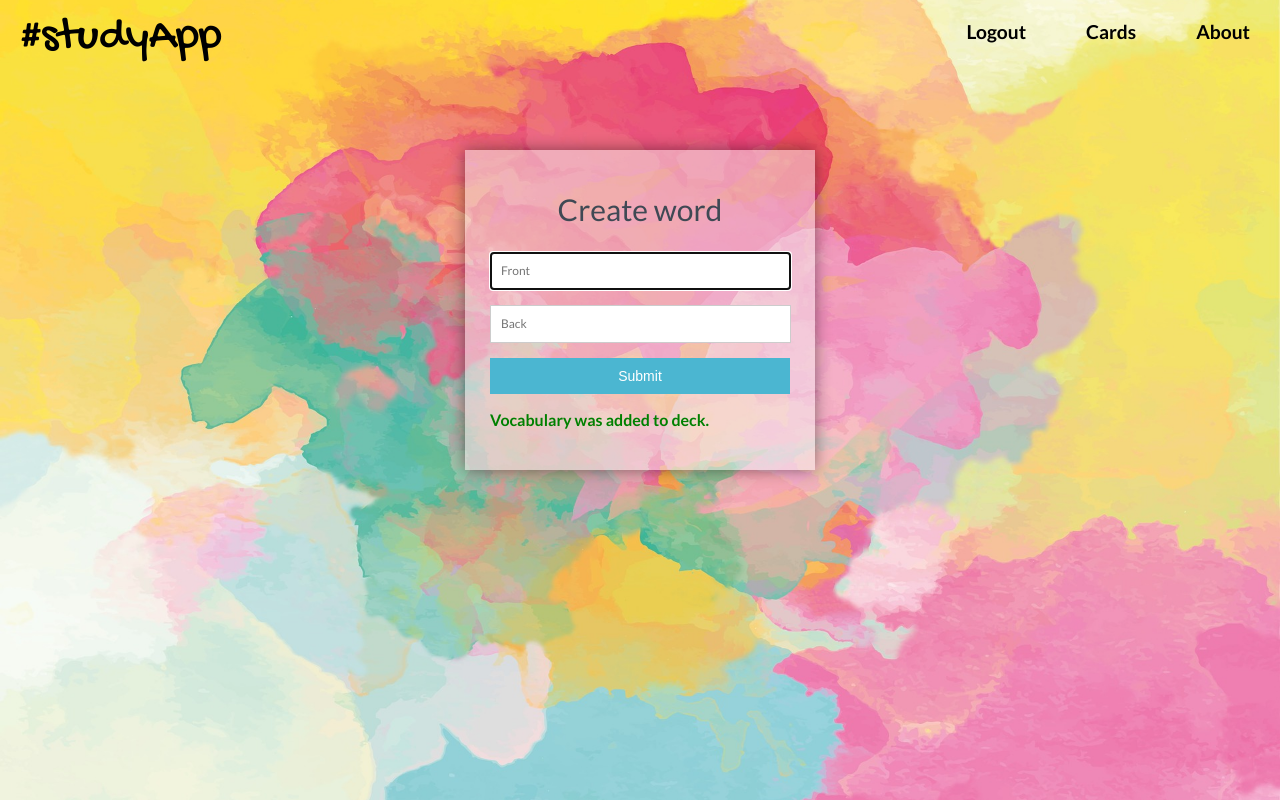
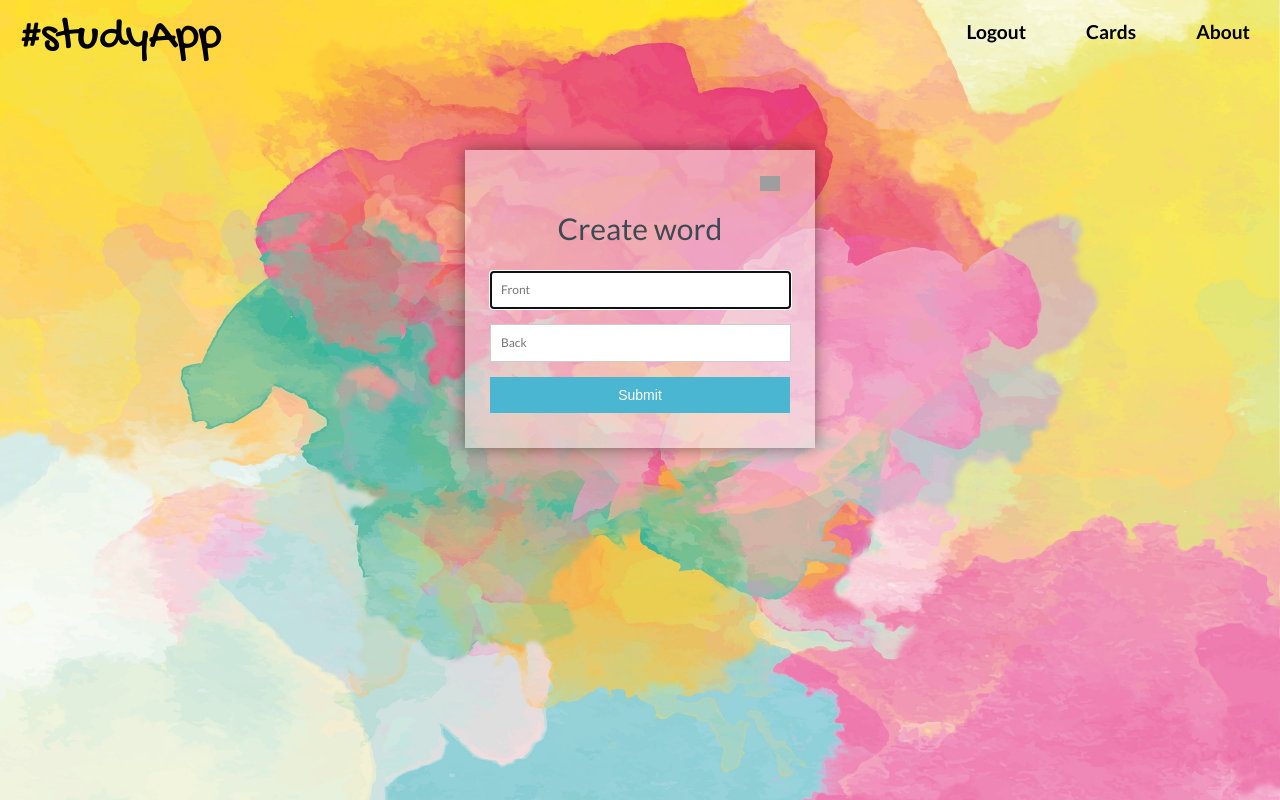
Before and after one commit to nikolauresova/studyapp, a Vue app: page /word/1 in a window 1280 px wide. Built offline with nearby package versions, Linux system fonts and the light colour scheme; grey boxes are pictures that could not be loaded.

Commit message:
Back to browser etc.

```diff
--- a/src/components/Word.vue
+++ b/src/components/Word.vue
@@ -19,6 +19,13 @@
     <div class="nav">
       <div class="container">
         <form id="word" action method="post" @submit.prevent="createVocabulary">
+          <img
+            id="backArrow"
+            src="/assets/backArrow.svg"
+            alt="backArrow"
+            width="20px"
+            @click="backToCards"
+          />
           <h3>Create word</h3>
 
           <fieldset>
@@ -31,7 +38,7 @@
           <fieldset>
             <button name="submit" type="submit" id="word-submit" data-submit="Sending">Submit</button>
           </fieldset>
-          <p id="successMessage">Vocabulary was added to deck.</p>
+          <p id="successMessage" v-show="show">Vocabulary was added to deck.</p>
         </form>
       </div>
     </div>
@@ -40,18 +47,24 @@
 
 <script>
 import axios from "axios";
+import router from "../index";
 export default {
   name: "Word",
   data() {
     return {
       front: "",
       back: "",
-      deckId: this.$route.params.id
+      deckId: this.$route.params.id,
+      show: false
     };
   },
   methods: {
+    backToCards() {
+      router.push(`/viewer/${this.deckId}`);
+    },
     showSuccessMessage() {
-      console.log("fas");
+      this.show = true;
+      setTimeout(() => (this.show = false), 1500);
     },
     createVocabulary() {
       const token = localStorage.getItem("token");
@@ -70,6 +83,7 @@ export default {
           }
         )
         .then(resp => {
+          this.showSuccessMessage();
           console.log("Vocabulary was added to database");
           this.front = "";
           this.back = "";
@@ -84,6 +98,10 @@ export default {
 </script>
 
 <style scoped>
+#backArrow {
+  margin-left: 90%;
+}
+
 #successMessage {
   color: green;
   font-weight: bold;
```
Also changed, not shown: src/assets/backArrow.svg (added), src/assets/favicon.png.
